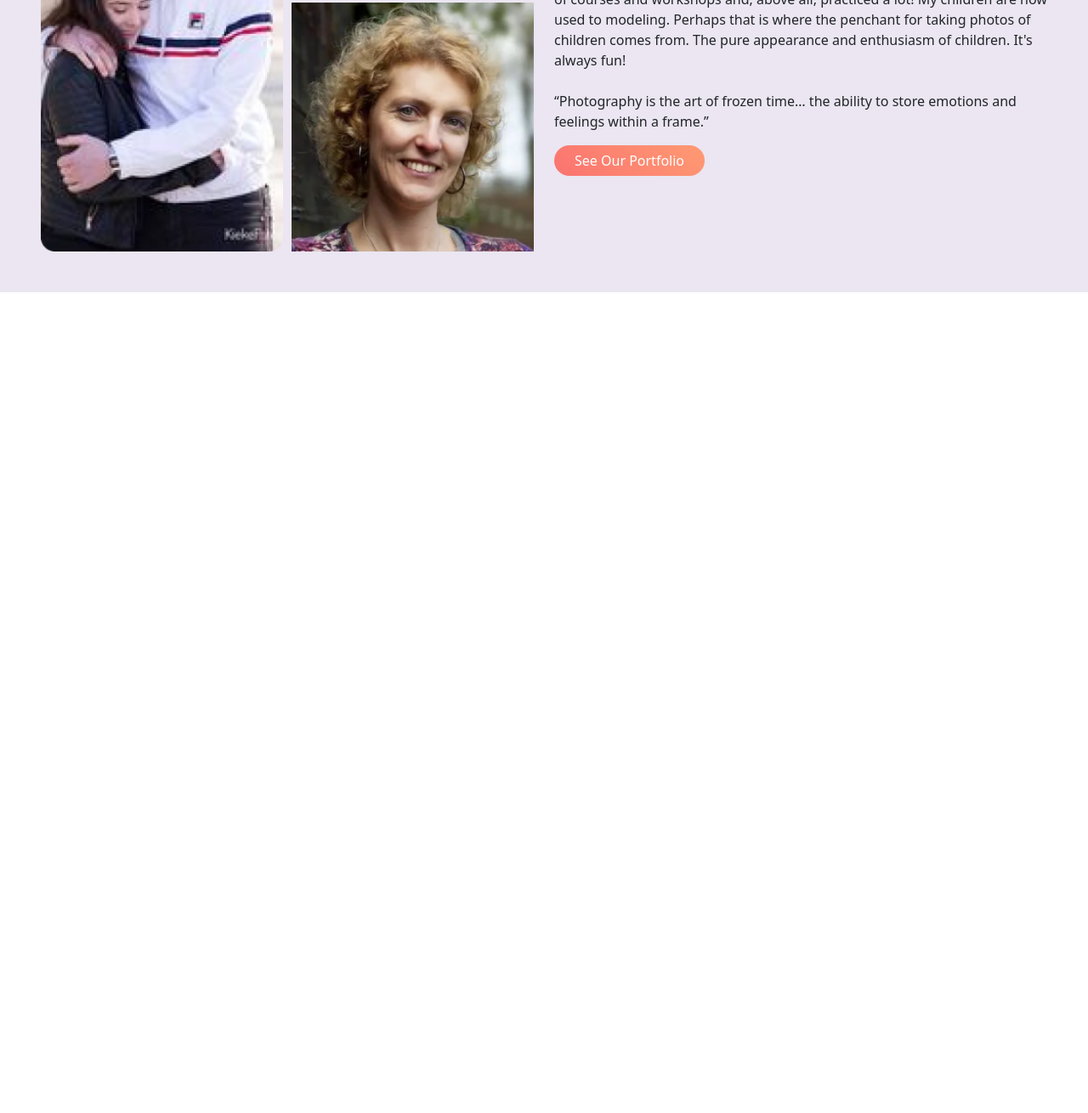
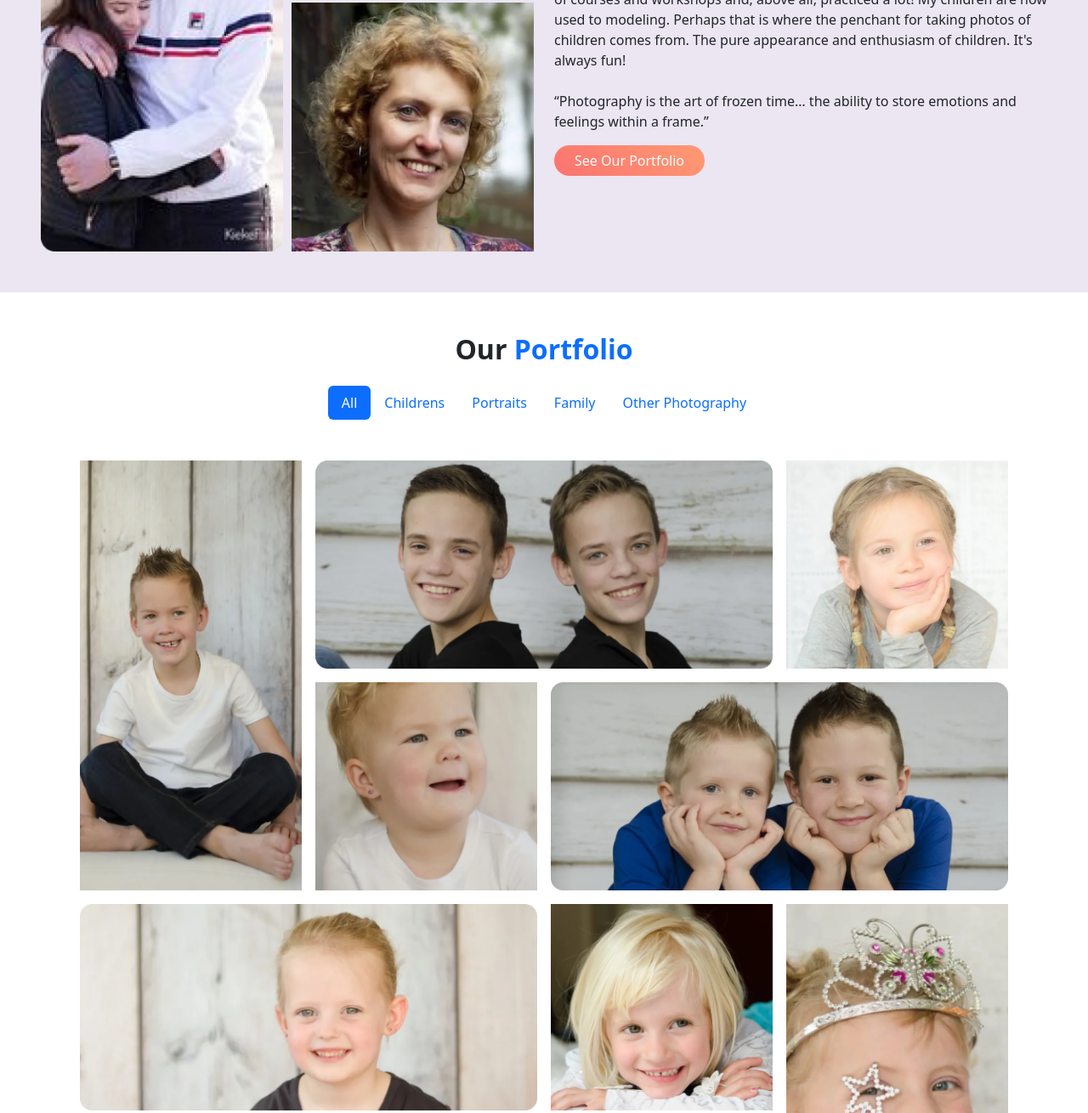
Before and after one commit to Naeem401/KiekeFotografie, a plain HTML site: page index.html in a window 1280 px wide. Shown: the part 925-2235 px from the top of the page at 85% size. Before the commit the page ends 1269 px from the top, so only its background shows below. Drawn offline with nearby package versions, Linux system fonts and the light colour scheme.

Commit message:
Portfolio Section Add

```diff
--- a/custom.css
+++ b/custom.css
@@ -46,3 +46,15 @@
             line-height: 58px;
             color: #111111;
 }
+
+.custom-grid {
+    display: grid;
+    grid-template-columns: repeat(4, 1fr);
+    gap: 1rem;
+}
+.row-span-2 {
+    grid-row: span 2;
+}
+.col-span-2 {
+    grid-column: span 2;
+}
--- a/index.html
+++ b/index.html
@@ -84,6 +84,7 @@
 <!-- About Us -->
 <div class="mt-5 about">
     <div class="row justify-content-center p-5 align-items-center">
+        <!-- Left section with images (col-lg-6 acts like flex-1 in Tailwind CSS) -->
         <div class="col-lg-6">
             <div class="image-grid">
                 <div class="img-large">
@@ -97,6 +98,8 @@
                 </div>
             </div>
         </div>
+
+        <!-- Right section with text (col-lg-6 acts like flex-1 in Tailwind CSS) -->
         <div class="col-lg-6 about-right">
             <h4>About Us</h4>
             <h2>We Are Very <span class="text-primary">Skilled</span> In <span class="text-primary">Photography</span></h2>
@@ -113,6 +116,51 @@
     </div>
 </div>
 
+<!-- Portfolio Section -->
+<section class="portfolio py-5">
+    <div class="container">
+        <!-- Section Title -->
+        <h2 class="text-center fw-bold mb-4">
+            Our <span class="text-primary">Portfolio</span>
+        </h2>
+
+        <!-- Nav Pills for Filters -->
+        <ul class="nav nav-pills justify-content-center mb-4" id="pills-tab" role="tablist">
+            <li class="nav-item" role="presentation">
+                <button class="nav-link active" id="all-tab" data-bs-toggle="pill" data-bs-target="#all" type="button" role="tab" aria-controls="all" aria-selected="true">All</button>
+            </li>
+            <li class="nav-item" role="presentation">
+                <button class="nav-link" id="childrens-tab" data-bs-toggle="pill" data-bs-target="#childrens" type="button" role="tab" aria-controls="childrens" aria-selected="false">Childrens</button>
+            </li>
+            <li class="nav-item" role="presentation">
+                <button class="nav-link" id="portraits-tab" data-bs-toggle="pill" data-bs-target="#portraits" type="button" role="tab" aria-controls="portraits" aria-selected="false">Portraits</button>
+            </li>
+            <li class="nav-item" role="presentation">
+                <button class="nav-link" id="family-tab" data-bs-toggle="pill" data-bs-target="#family" type="button" role="tab" aria-controls="family" aria-selected="false">Family</button>
+            </li>
+            <li class="nav-item" role="presentation">
+                <button class="nav-link" id="other-tab" data-bs-toggle="pill" data-bs-target="#other" type="button" role="tab" aria-controls="other" aria-selected="false">Other Photography</button>
+            </li>
+        </ul>
+
+        <!-- image section -->
+        <div class="container mt-5">
+            <div class="custom-grid image-grid">
+                <img class="img-full-height row-span-2" src="/img/Portfolio1.png" alt="Portfolio Image 1">
+                <img class="img-full-height col-span-2" src="/img/Portfolio2.png" alt="Portfolio Image 2">
+                <img class="img-full-height" src="/img/Portfolio3.png" alt="Portfolio Image 3">
+                <img class="img-full-height" src="/img/Portfolio4.png" alt="Portfolio Image 4">
+                <img class="img-full-height col-span-2" src="/img/Portfolio5.png" alt="Portfolio Image 5">
+                <img class="img-full-height col-span-2" src="/img/Portfolio6.png" alt="Portfolio Image 6">
+                <img class="img-full-height" src="/img/Portfolio7.png" alt="Portfolio Image 7">
+                <img class="img-full-height row-span-2" src="/img/Portfolio8.png" alt="Portfolio Image 8">
+                <img class="img-full-height" src="/img/Portfolio9.png" alt="Portfolio Image 9">
+                <img class="img-full-height col-span-2" src="/img/Portfolio10.png" alt="Portfolio Image 10">
+            </div>
+        </div>
+    </div>
+</section>
+
 
 
 <!-- Bootstrap 5 JS with Popper -->
```
